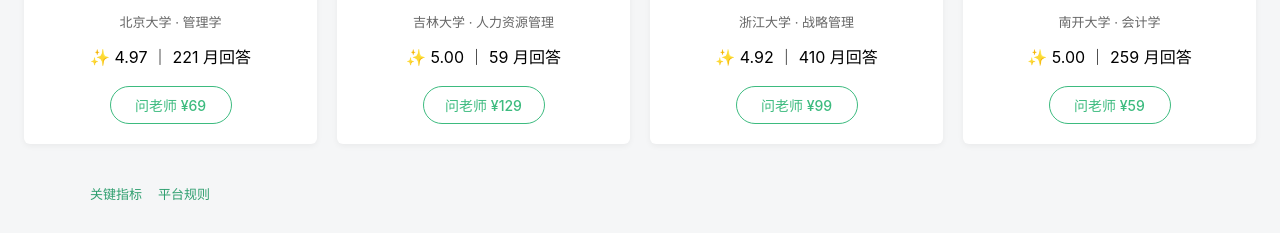
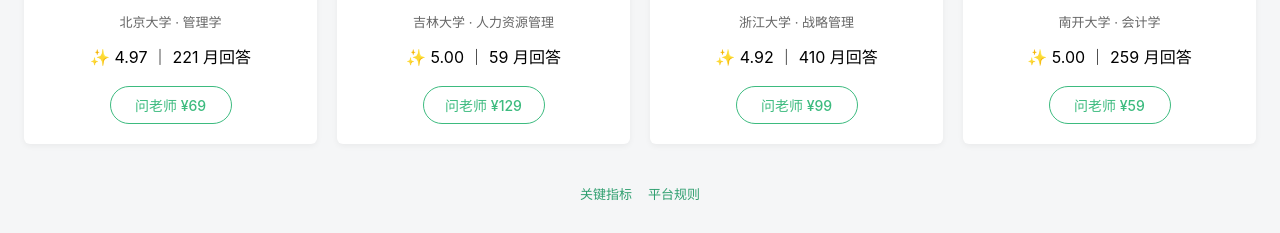
Before and after one commit to evankors/zhifou-dynamic, a Flask app: page / in a window 1280 px wide. Shown: the part 1222-1455 px from the top of the page. Run offline with Flask 3, Linux system fonts and the light colour scheme; some libraries are stand-ins or nearby versions.

Commit message:
center metrics and rules links

```diff
--- a/templates/index.html
+++ b/templates/index.html
@@ -428,7 +428,7 @@
     </div>
 </div>
 
-<div style="width:1100px;margin:30px auto;color:#666;font-size:13px;display:flex;gap:16px;">
+<div style="width:100%;margin:30px 0;color:#666;font-size:13px;display:flex;gap:16px;justify-content:center;">
     <a href="/metrics" style="text-decoration:none;color:#2f9f6f;">关键指标</a>
     <a href="/rules" style="text-decoration:none;color:#2f9f6f;">平台规则</a>
 </div>
```
